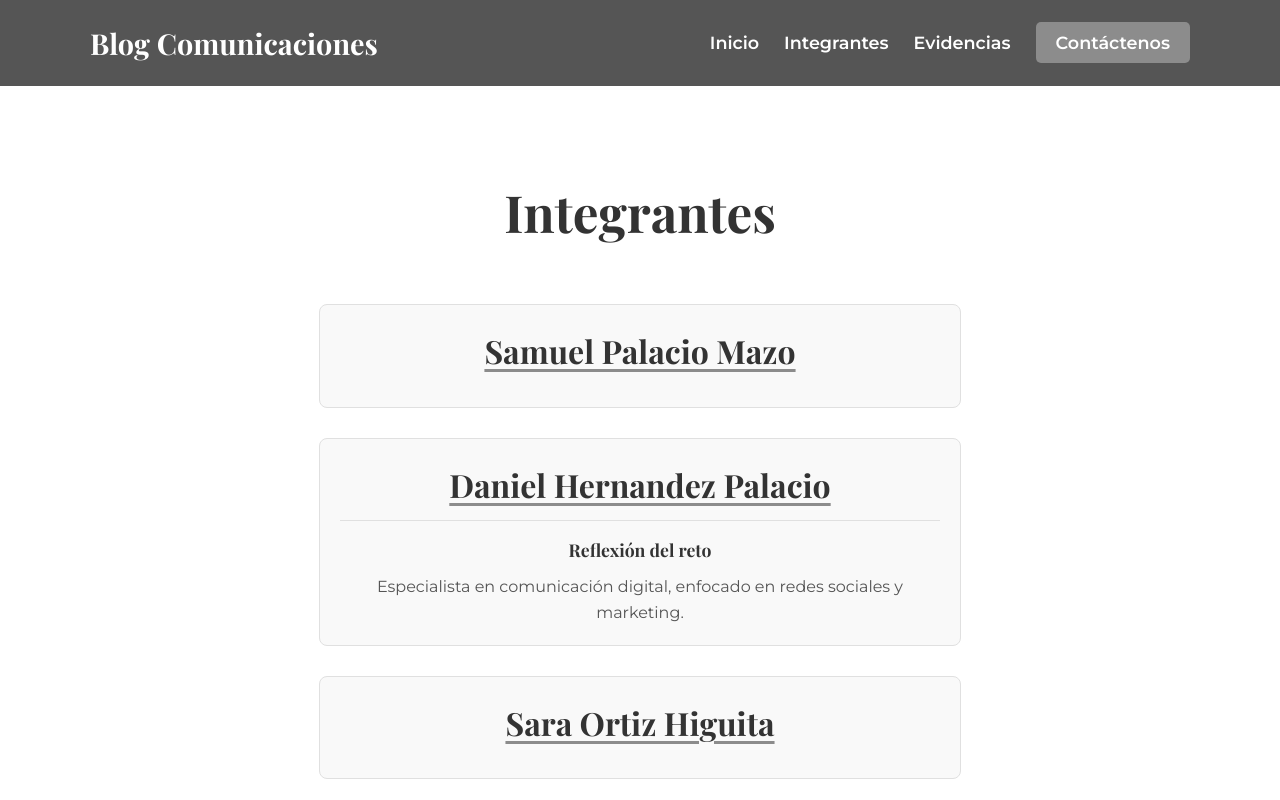
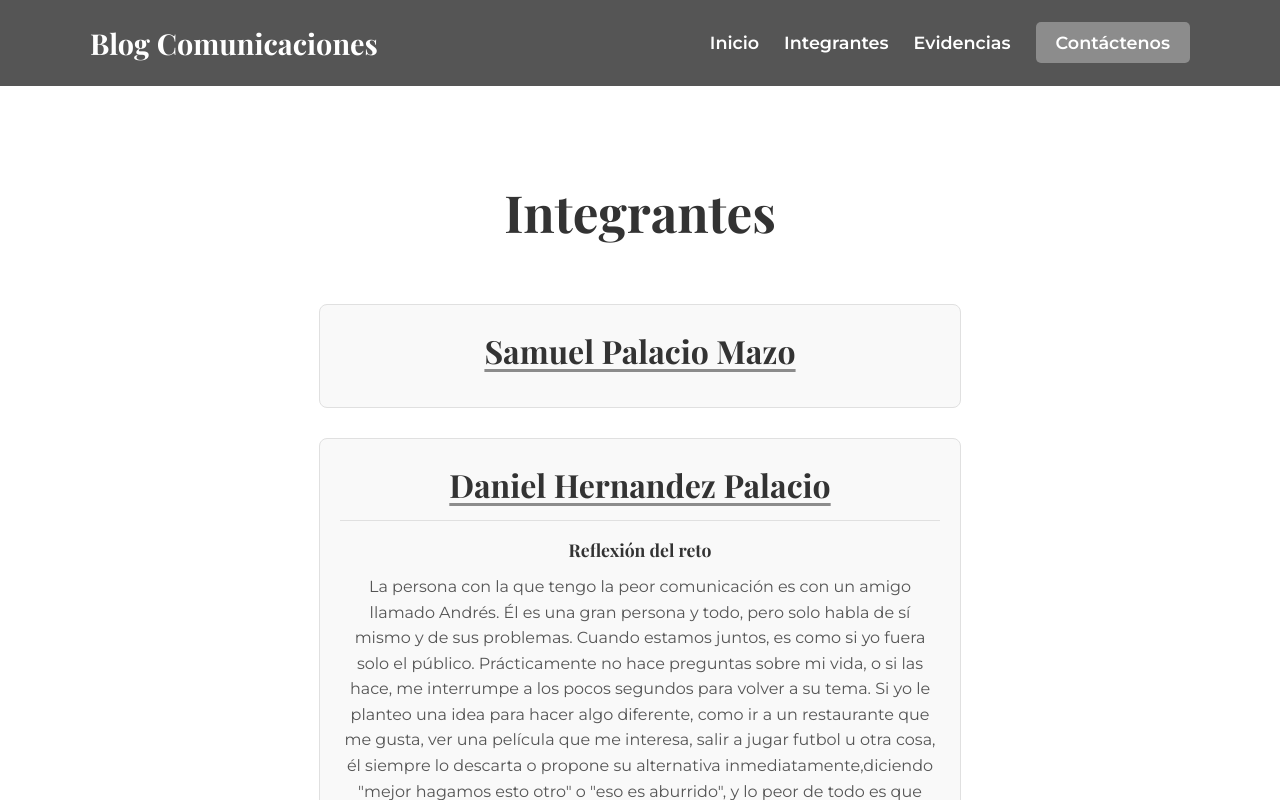
Before and after one commit to Sara-Ortiz/Sara-Ortiz.github.io, a plain HTML site: page integrantes.html in a window 1280 px wide. Both pictures are taken after a click on the element "Daniel Hernandez Palacio". Shown: the top 800 px of the page. Drawn offline with nearby package versions, Linux system fonts and the light colour scheme.

Commit message:
actualización Reflexión

```diff
--- a/integrantes.html
+++ b/integrantes.html
@@ -52,7 +52,22 @@
                 <h2 onclick="toggleInfo('Daniel')">Daniel Hernandez Palacio</h2>
                 <div id="Daniel" class="integrante-info">
                     <h3>Reflexión del reto</h3>
-                    <p>Especialista en comunicación digital, enfocado en redes sociales y marketing.</p>
+                    <p>La persona con la que tengo la peor comunicación es con un amigo llamado Andrés.
+                    Él es una gran persona y todo, pero solo habla de sí mismo y de sus problemas.
+                    Cuando estamos juntos, es como si yo fuera solo el público. Prácticamente
+                    no hace preguntas sobre mi vida, o si las hace, me interrumpe a los pocos
+                    segundos para volver a su tema. Si yo le planteo una idea para hacer algo
+                    diferente, como ir a un restaurante que me gusta, ver una película que me
+                    interesa, salir a jugar futbol u otra cosa, él siempre lo descarta o propone
+                    su alternativa inmediatamente,diciendo "mejor hagamos esto otro" o "eso es
+                    aburrido", y lo peor de todo es que siempre se hace lo que el quiera.
+                    Siento que no le importo realmente, sino que solo me usa como un oyente
+                    disponible y solo cuando me necesita. Me voy de nuestras reuniones sintiéndome agotado, algo frustrado e invisible.
+                    Me da pereza confrontarlo porque sé que él no lo hace con mala intención,
+                    solo es muy egocéntrico. Quisiera que me escuchara y que nuestras
+                    interacciones fueran equilibradas, pero no sé cómo decírselo sin que se
+                    ofenda. Siento que mi única opción es dejar de verlo, pero no quiero
+                    perder la amistad.</p>
                 </div>
             </div>
             <div class="integrante">
```
